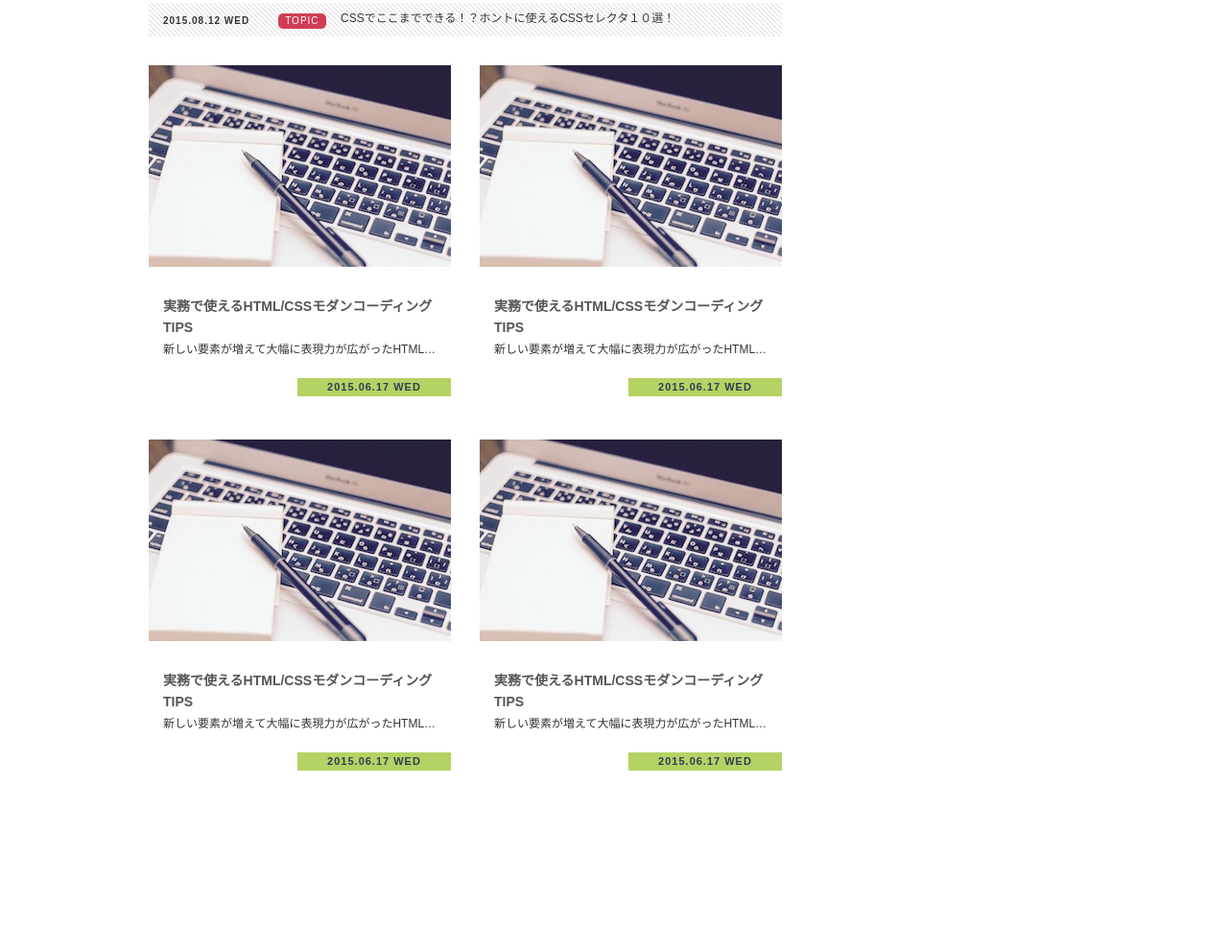
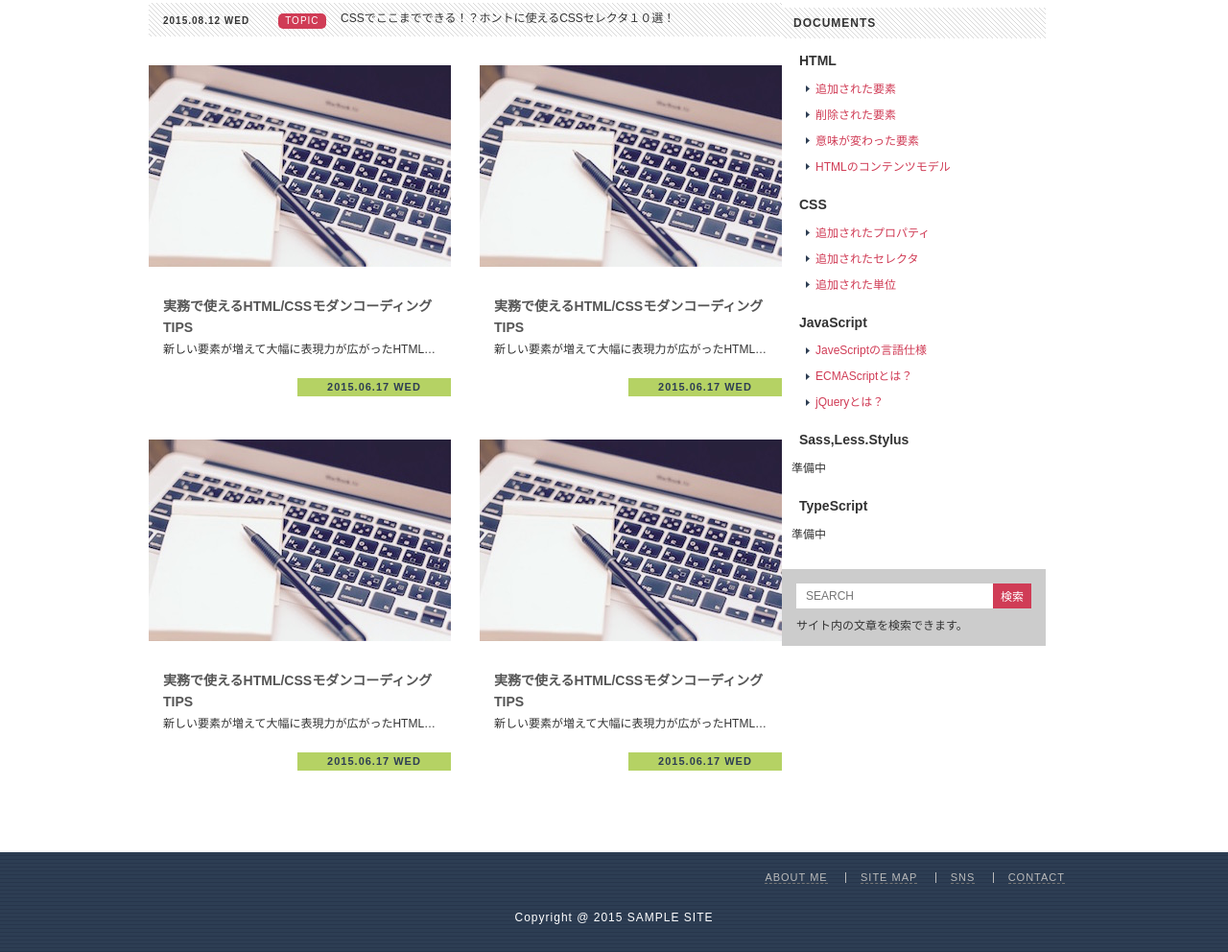
Before and after one commit to Takahiro800/standardlayout, a plain HTML site: page index.html in a window 1280 px wide. Shown: the part 713-1705 px from the top of the page at 96% size. Before the commit the page ends 1601 px from the top, so only its background shows below. Drawn offline with Linux system fonts and the light colour scheme.

Commit message:
フッター

```diff
--- a/css/style.css
+++ b/css/style.css
@@ -302,3 +302,92 @@ a:link, a:visited, a:hover, a:active {
   font-size: 1.0rem;
   transform: rotate(-45deg);
 }
+.documents {
+  margin: 10px 10px 30px;
+}
+.documents,
+.documents ul {
+  list-style-type: none;
+}
+.documents > li .title {
+  margin: 15px 0;
+  padding-left: 8px;
+  border-left: 5px solid d03c56;
+  font-size: 1.4rem;
+  line-height: 1.2;
+}
+.documents > li + li {
+  margin-top: 25px;
+}
+.documents > li ul {
+  margin: 15px;
+}
+.documents > li ul > li {
+  margin-bottom: 15px;
+  padding-left: 10px;
+  background: url('../images/arrow.gif') no-repeat left center;
+}
+.documents a:hover {
+  text-decoration: underline;
+}
+.search-box {
+  padding: 15px;
+  background-color: #ccc;
+  font-size: 0;
+  /* 子要素を並べる際にその要素間の空間を消すために一旦font-sizeを０にした後、それぞれを指定 */
+}
+.search-box > * {
+  font-size: 1.2rem;
+}
+.search-box .search-input {
+  width: 205px;
+  height: 26px;
+  padding: 0 10px;
+  border: none;
+}
+.search-box .search-button {
+  width: 40px;
+  height: 26px;
+  border: none;
+  background-color: #d03c56;
+  color: #fff;
+  cursor: pointer;
+}
+.search-box .text {
+  margin-top: 12px;
+}
+.footer {
+  width: 100%;
+  padding: 20px 0 30px;
+  background: #2d3d54 url('../images/bg-footer.gif');
+  color: #fff;
+}
+.horizontal-list {
+  width: 970px;
+  margin: 0 auto;
+  text-align: right;
+  font-size: 1;
+}
+.horizontal-list .horizontal-item {
+  display: inline-block;
+  padding: 0 15px;
+  letter-spacing: 1px;
+  font-size: 1.1rem;
+}
+.horizontal-list .horizontal-item + .horizontal-item {
+  border-left: 1px solid #bbb;
+}
+.horizontal-list .horizontal-item a {
+  border-bottom: 1px dashed #777;
+  color: #bbb;
+  font-size: 1.1rem;
+  transition: color 0.3s;
+}
+.horizontal-list .horizontal-item a:hover {
+  color: #ddd;
+}
+.copyright {
+  margin-top: 30px;
+  text-align: center;
+  letter-spacing: 1px;
+}
--- a/index.html
+++ b/index.html
@@ -228,8 +228,58 @@
                         </a>
                       </li>
         </ol>
+        <h2 class="heading">DOCUMENTS</h2>
+        <ul class="documents">
+          <li>
+            <h3 class="title">HTML</h3>
+            <ul>
+              <li><a href="#">追加された要素</a></li>
+              <li><a href="#">削除された要素</a></li>
+              <li><a href="#">意味が変わった要素</a></li>
+              <li><a href="#">HTMLのコンテンツモデル</a></li>
+            </ul>
+          </li>
+          <li>
+            <h3 class="title">CSS</h3>
+            <ul>
+              <li><a href="#">追加されたプロパティ</a></li>
+              <li><a href="#">追加されたセレクタ</a></li>
+              <li><a href="#">追加された単位</a></li>
+            </ul>
+          </li>
+          <li>
+            <h3 class="title">JavaScript</h3>
+            <ul>
+              <li><a href="#">JaveScriptの言語仕様</a></li>
+              <li><a href="#">ECMAScriptとは？</a></li>
+              <li><a href="#">jQueryとは？</a></li>
+            </ul>
+          </li>
+          <li>
+            <h3 class="title">Sass,Less.Stylus</h3>
+            <p>準備中</p>
+          </li>
+          <li>
+            <h3 class="title">TypeScript</h3>
+            <p>準備中</p>
+          </li>
+        </ul>
+        <h2 class="hidden">SEARCH</h2>
+        <form class="search-box">
+          <input type="text" class="search-input" name="search" placeholder="SEARCH">
+          <input type="submit" class="search-button" value="検索">
+          <p class="text">サイト内の文章を検索できます。</p>
+        </form>
       </div>
     </div>
-    <footer class="footer"></footer>
+    <footer class="footer">
+      <ul class="horizontal-list">
+        <li class="horizontal-item"><a href="#">ABOUT ME</a></li>
+        <li class='horizontal-item'><a href="#">SITE MAP</a></li>
+        <li class="horizontal-item"><a href="#">SNS</a></li>
+        <li class="horizontal-item"><a href="#">CONTACT</a></li>
+      </ul>
+      <p class="copyright">Copyright @ 2015 SAMPLE SITE</p>
+    </footer>
   </body>
 </html>
```
